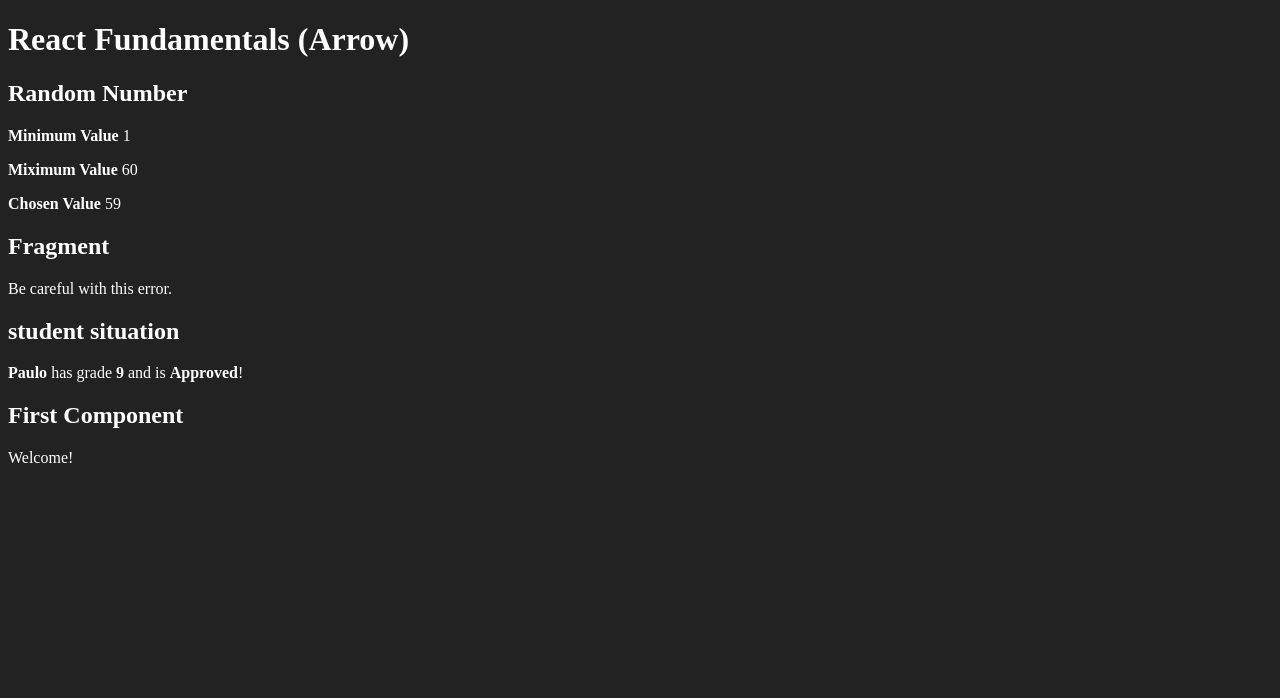
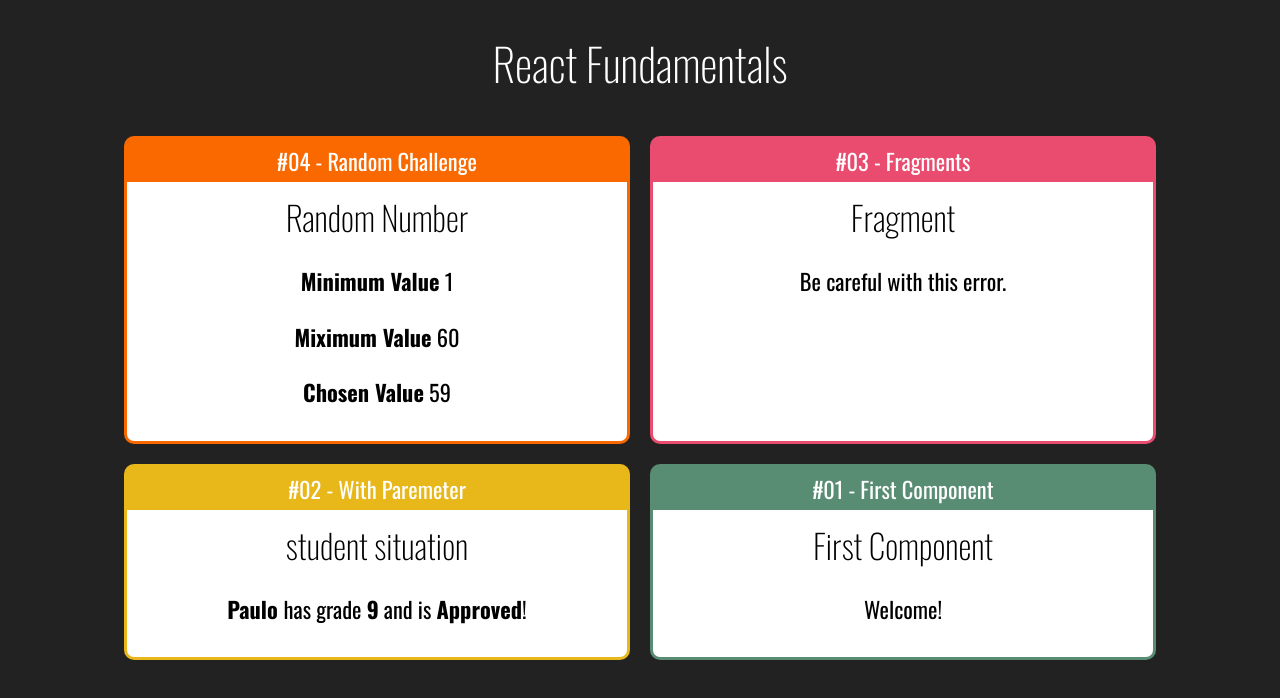
Before and after one commit to paulojosejr/react-redux, a React (Create React App) app in the folder fundamentals-react/: page / in a window 1280 px wide. Shown: the top 698 px of the page. Built offline with nearby package versions, Linux system fonts and the light colour scheme.

Commit message:
react components

```diff
--- a/fundamentals-react/public/index.html
+++ b/fundamentals-react/public/index.html
@@ -11,6 +11,7 @@
     />
     <link rel="apple-touch-icon" href="%PUBLIC_URL%/logo192.png" />
     <link rel="manifest" href="%PUBLIC_URL%/manifest.json" />
+    <link href="https://fonts.googleapis.com/css2?family=Oswald:wght@200;300;400;500;600;700&display=swap" rel="stylesheet">
     <title>React App</title>
   </head>
   <body>
--- /dev/null
+++ b/fundamentals-react/src/App.css
@@ -0,0 +1,5 @@
+.App .Cards {
+    display: flex;
+    justify-content: center;
+    flex-wrap: wrap;
+}
--- a/fundamentals-react/src/App.jsx
+++ b/fundamentals-react/src/App.jsx
@@ -1,5 +1,7 @@
+import './App.css'
 import React from 'react'
 
+import Card from './components/layout/Card'
 import First from './components/basics/First'
 import WithParameter from './components/basics/WithParameter'
 import Fragments from './components/basics/Fragments'
@@ -7,16 +9,26 @@
 
 export default function App(props) {
     return (
-        <div id="app">
-            <h1>React Fundamentals (Arrow)</h1>
+        <div className="App">
+            <h1>React Fundamentals</h1>
+            <div className="Cards">
+                <Card title="#04 - Random Challenge" color="#FA6900">
                     <Random min={1} max={60} />
+                </Card>
+                <Card title="#03 - Fragments" color="#E94C6F">
                     <Fragments />
+                </Card>
+                <Card title="#02 - With Paremeter" color="#E8B71A">
                     <WithParameter
                         title="student situation"
                         student="Paulo"
                         grade={8.7}
                     />
+                </Card>
+                <Card title="#01 - First Component" color="#588C73">
                     <First />
+                </Card>
+            </div>
         </div>
     )
 }
--- /dev/null
+++ b/fundamentals-react/src/components/layout/Card.css
@@ -0,0 +1,23 @@
+.Card{
+    border: 3px solid;
+    border-radius: 10px;
+    overflow: hidden;
+    margin: 10px;
+
+    display: flex;
+    flex-direction: column;
+    max-width: 500px;
+    min-width: 500px;
+}
+
+.Card .Title {
+    padding: 5px 0px;
+    display: flex;
+    justify-content: center;
+}
+.Card .Content {
+    flex-grow: 1;
+    background-color: #fff;
+    color: #000;
+    padding: 10px;
+}
--- /dev/null
+++ b/fundamentals-react/src/components/layout/Card.jsx
@@ -0,0 +1,18 @@
+import './Card.css'
+import React from 'react'
+
+// eslint-disable-next-line import/no-anonymous-default-export
+export default props => {
+    const cardStyle = {
+        backgroundColor: props.color || '#F00',
+        borderColor: props.color || '#F00',
+    }
+    return (
+        <div className="Card" style={cardStyle}>
+            <div className="Title">{props.title}</div>
+            <div className="Content">
+                {props.children}
+            </div>
+        </div>
+    )
+}
--- a/fundamentals-react/src/index.css
+++ b/fundamentals-react/src/index.css
@@ -1,4 +1,14 @@
 body{
+    font-family: Oswald;
     background-color: #222;
     color: #fff;
+    text-align: center;
+    font-size: 1.4rem;
 }
+
+h1, h2, h3 {
+    font-weight: 200;
+}
+h2, h3 {
+    margin: 0;
+}
```
Also changed, not shown: 1 other file (tests, documents, lock files or other folders). Lines whose indentation alone changed are shown as unchanged.
